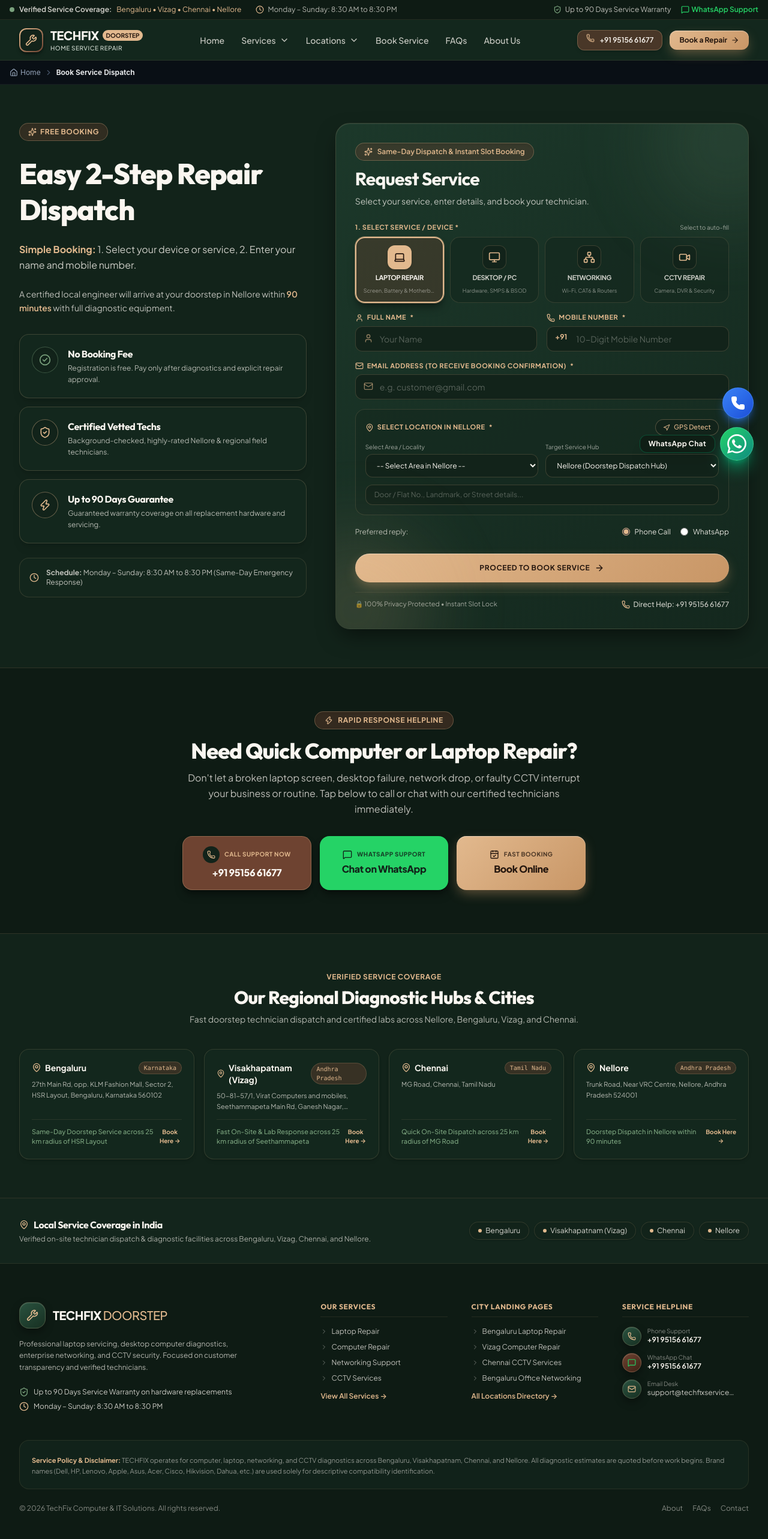
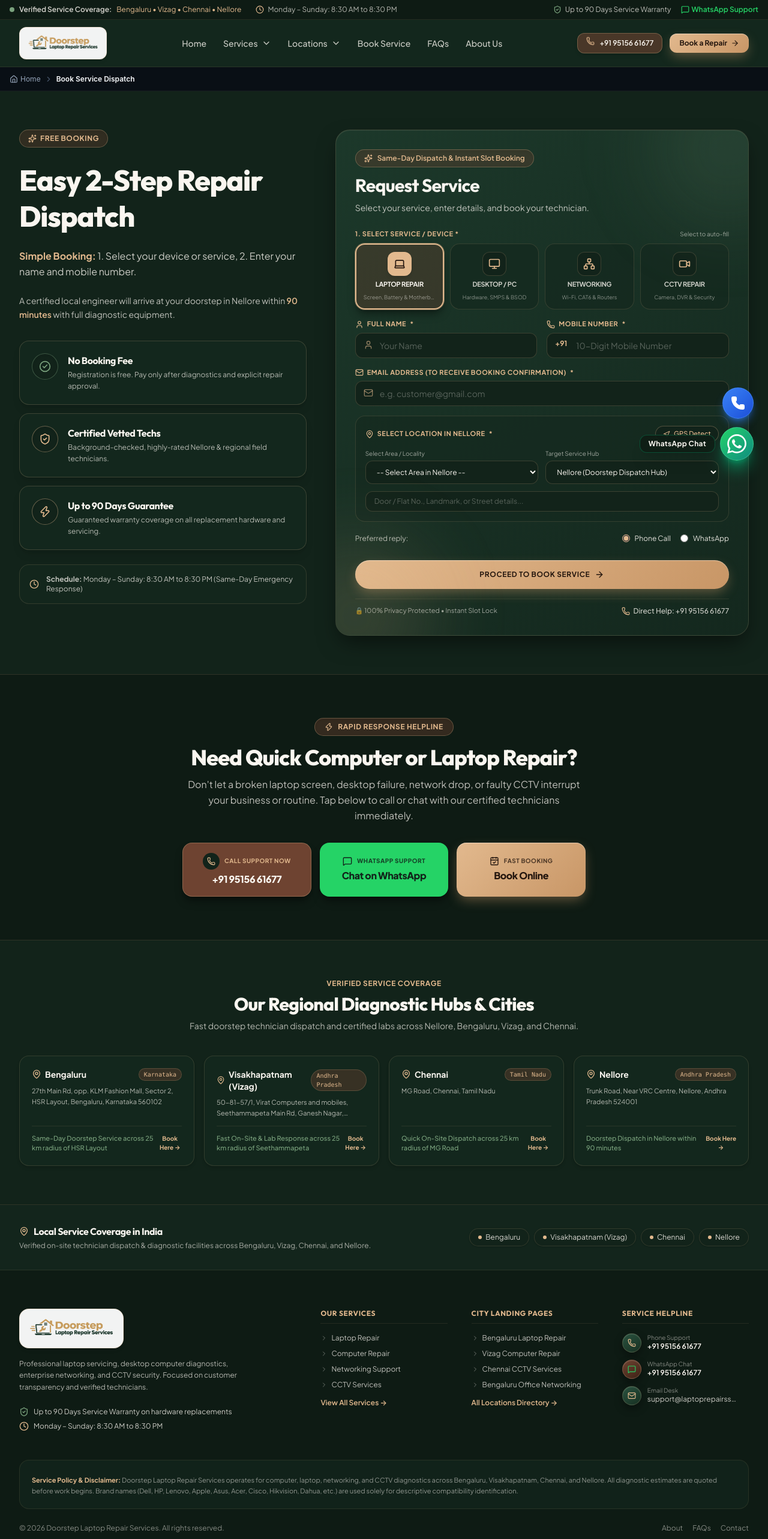
Before and after one commit to mrbtruely-coder/laptop-repair-services, a React (Vite) app: page /book in a window 1280 px wide. Shown: the top 2566 px of the page at 60% size. Built offline with nearby package versions, Linux system fonts and the light colour scheme; a web font is replaced by a local one.

Commit message:
Add official Doorstep Laptop Repair Services logo to Header and Footer

```diff
--- a/index.html
+++ b/index.html
@@ -3,7 +3,7 @@
   <head>
     <meta charset="UTF-8" />
     <meta name="viewport" content="width=device-width, initial-scale=1.0" />
-    <link rel="icon" type="image/svg+xml" href="/favicon.svg" />
+    <link rel="icon" type="image/png" href="/logo.png" />
     <title>Laptop & Computer Repair Services | Networking & CCTV Installation</title>
 
     <meta name="description"
--- a/src/components/layout/Footer.tsx
+++ b/src/components/layout/Footer.tsx
@@ -1,7 +1,6 @@
 import React from 'react';
 import { Link } from 'react-router-dom';
 import {
-  Wrench,
   Phone,
   MessageSquare,
   Mail,
@@ -49,13 +48,14 @@ export const Footer: React.FC = () => {
         <div className="grid grid-cols-1 md:grid-cols-2 lg:grid-cols-5 gap-8 lg:gap-10">
           {/* Brand info */}
           <div className="lg:col-span-2 space-y-4">
-            <Link to="/" className="flex items-center gap-3">
-              <div className="w-11 h-11 rounded-2xl icon-badge-3d flex items-center justify-center text-[#E2B98E] shadow-md">
-                <Wrench className="w-5 h-5" />
+            <Link to="/" className="inline-block group">
+              <div className="bg-white/95 hover:bg-white px-3.5 py-2 rounded-2xl shadow-md border border-[#E2B98E]/30 inline-flex items-center transition-all group-hover:scale-102 group-hover:shadow-lg">
+                <img
+                  src="/logo.png"
+                  alt="Doorstep Laptop Repair Services"
+                  className="h-9 sm:h-11 md:h-12 w-auto object-contain"
+                />
               </div>
-              <span className="text-xl font-extrabold text-[#FAF6F0] tracking-tight">
-                {siteConfig.brandName} <span className="text-[#E2B98E] font-medium">DOORSTEP</span>
-              </span>
             </Link>
 
             <p className="text-xs text-[#FAF6F0]/70 leading-relaxed max-w-sm">
--- a/src/components/layout/Navbar.tsx
+++ b/src/components/layout/Navbar.tsx
@@ -1,7 +1,6 @@
 import React, { useState, useEffect, useRef } from 'react';
 import { Link, useLocation } from 'react-router-dom';
 import {
-  Wrench,
   ChevronDown,
   Phone,
   MessageSquare,
@@ -102,22 +101,13 @@ export const Navbar: React.FC = () => {
         <div className="max-w-[1400px] mx-auto px-4 sm:px-6 lg:px-8">
           <div className="flex items-center justify-between">
             {/* Brand Logo */}
-            <Link to="/" className="flex items-center gap-3 group">
-              <div className="w-10 h-10 rounded-xl bg-gradient-to-br from-[#E2B98E] to-[#6E4331] p-0.5 shadow-md shadow-black/40 group-hover:scale-105 transition-transform">
-                <div className="w-full h-full bg-[#12231A] rounded-[10px] flex items-center justify-center">
-                  <Wrench className="w-5 h-5 text-[#E2B98E]" />
-                </div>
-              </div>
-              <div className="flex flex-col">
-                <span className="text-xl font-extrabold tracking-tight text-[#FAF6F0] flex items-center gap-1.5">
-                  {siteConfig.brandName}
-                  <span className="text-[#24160E] text-[10px] px-1.5 py-0.5 rounded-full bg-[#E2B98E] font-bold tracking-normal">
-                    DOORSTEP
-                  </span>
-                </span>
-                <span className="text-[10px] uppercase tracking-wider text-[#D2DCD2] font-medium">
-                  Home Service Repair
-                </span>
+            <Link to="/" className="flex items-center group">
+              <div className="bg-white/95 hover:bg-white px-2.5 py-1 sm:px-3 sm:py-1.5 rounded-xl shadow-md border border-[#E2B98E]/30 flex items-center transition-all group-hover:scale-102 group-hover:shadow-lg">
+                <img
+                  src="/logo.png"
+                  alt="Doorstep Laptop Repair Services"
+                  className="h-7 sm:h-9 md:h-10 w-auto object-contain"
+                />
               </div>
             </Link>
 
--- a/src/config/site.ts
+++ b/src/config/site.ts
@@ -45,15 +45,15 @@ export function parseLocality(locStr: string): LocalityInfo {
 }
 
 export const siteConfig = {
-  brandName: "TECHFIX",
-  legalName: "TechFix Computer & IT Solutions",
+  brandName: "Doorstep Laptop Repair Services",
+  legalName: "Doorstep Laptop Repair Services",
   brandSubtitle: "Computer, Laptop, Networking & CCTV Specialists",
-  domain: "https://techfixservices.in",
+  domain: "https://laptoprepairsservices.com",
   phoneDisplay: "+91 95156 61677",
   phoneRaw: "+919515661677",
   whatsappDisplay: "+91 95156 61677",
   whatsappRaw: "919515661677",
-  supportEmail: "support@techfixservices.in",
+  supportEmail: "support@laptoprepairsservices.com",
   workingHours: "Monday – Sunday: 8:30 AM to 8:30 PM",
   warrantyHighlight: "Up to 90 Days Service Warranty on hardware replacements",
   serviceModes: [
```
Also changed, not shown: public/logo.png (added).
